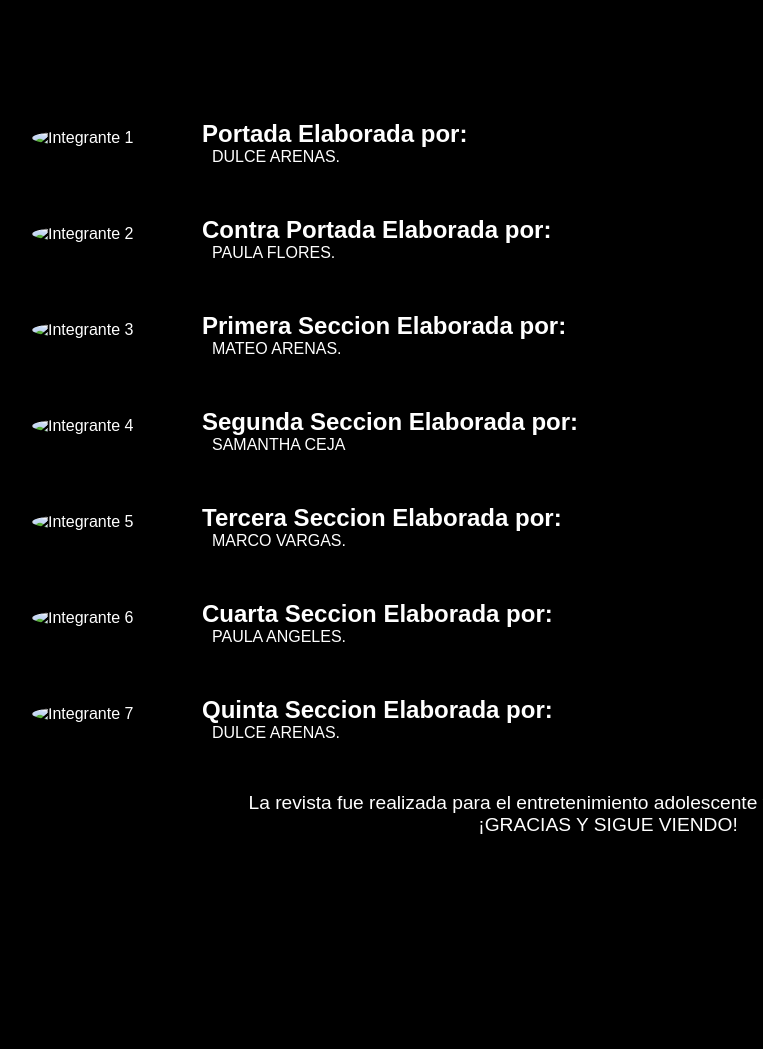
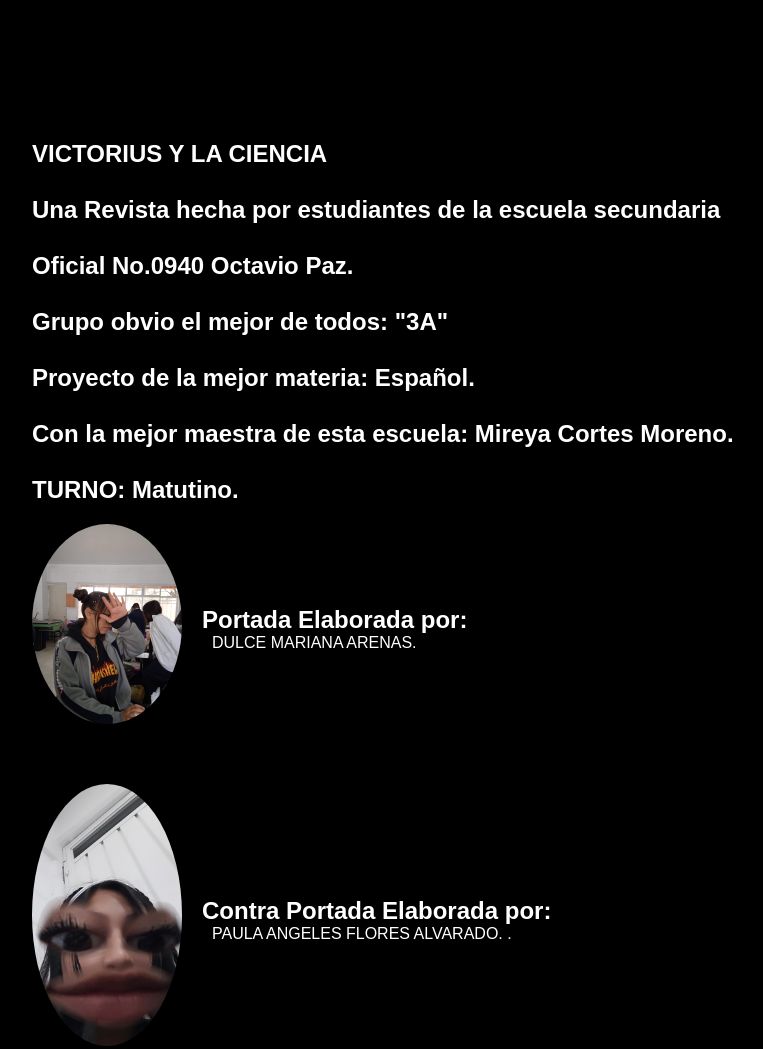
Before and after one commit to ReySombras12/ReySombras12.github.io, a plain HTML site: page index2.html in a window 1280 px wide. Shown: the part 480-1529 px from the top of the page, without its empty margins (32-795 px from the left). Before the commit the page ends 1335 px from the top, so only its background shows below. Drawn offline with Linux system fonts and the light colour scheme.

Commit message:
Update index2.html

```diff
--- a/index2.html
+++ b/index2.html
@@ -80,53 +80,64 @@
 <body>
     <div class="container">
         <div class="credits">
+            <div>
+                <h2>VICTORIUS Y LA CIENCIA <br> <br>Una Revista hecha por estudiantes de la escuela secundaria<br> <br>Oficial No.0940 Octavio Paz.
+                    <br> <br>Grupo obvio el mejor de todos: "3A"<br> <br>Proyecto de la mejor materia: Español.<br> <br> Con la mejor maestra de esta escuela: Mireya Cortes Moreno. <br> <br>TURNO: Matutino.</h2>
+
+            </div>
             <div class="team-member">
-                <img src="images/imagen1.jpg" alt="Integrante 1">
+                <img src="imagen1.jpg" alt="Integrante 1">
                 <div>
                     <h2>Portada Elaborada por: </h2>
-                    <p>DULCE ARENAS.</p>
+                    <p>DULCE MARIANA ARENAS.
+                    </p>
                 </div>
             </div>
             <div class="team-member">
-                <img src="images/imagen2.jpg" alt="Integrante 2">
+                <img src="imagen2.jpg" alt="Integrante 2">
                 <div>
                     <h2>Contra Portada Elaborada por: </h2>
-                    <p>PAULA FLORES.</p>
+                    <p>PAULA ANGELES FLORES ALVARADO.
+                        .</p>
                 </div>
             </div>
             <div class="team-member">
-                <img src="images/imagen3.jpg" alt="Integrante 3">
+                <img src="imagen3.jpg" alt="Integrante 3">
                 <div>
                     <h2>Primera Seccion Elaborada por: </h2>
-                    <p>MATEO ARENAS.</p>
+                    <p>MATEO ARENAS RUIZ.
+                    </p>
                 </div>
             </div>
             <div class="team-member">
-                <img src="images/imagen4.jpg" alt="Integrante 4">
+                <img src="imagen4.jpg" alt="Integrante 4">
                 <div>
                     <h2>Segunda Seccion Elaborada por: </h2>
-                    <p>SAMANTHA CEJA </p>
+                    <p>SAMANTHA CEJA BALDERAS.
+                    </p>
                 </div>
             </div>
             <div class="team-member">
-                <img src="images/imagen5.jpg" alt="Integrante 5">
+                <img src="imagen5.jpg" alt="Integrante 5">
                 <div>
                     <h2>Tercera Seccion Elaborada por: </h2>
-                    <p>MARCO VARGAS.</p>
+                    <p>MARCO ANTONIO VARGAS RENCON.</p>
                 </div>
             </div>
             <div class="team-member">
-                <img src="images/imagen2.jpg" alt="Integrante 6">
+                <img src="imagen2.jpg" alt="Integrante 6">
                 <div>
                     <h2>Cuarta Seccion Elaborada por: </h2>
-                    <p>PAULA ANGELES.</p>
+                    <p>PAULA ANGELES FLORES ALVARADO.
+                    </p>
                 </div>
             </div>
             <div class="team-member">
-                <img src="images/imagen1.jpg" alt="Integrante 7">
+                <img src="imagen1.jpg" alt="Integrante 7">
                 <div>
                     <h2>Quinta Seccion Elaborada por: </h2>
-                    <p>DULCE ARENAS.</p>
+                    <p>DULCE MARIANA ARENAS.
+                    </p>
                 </div>
             </div>
             <div class="final-inscription">
```
